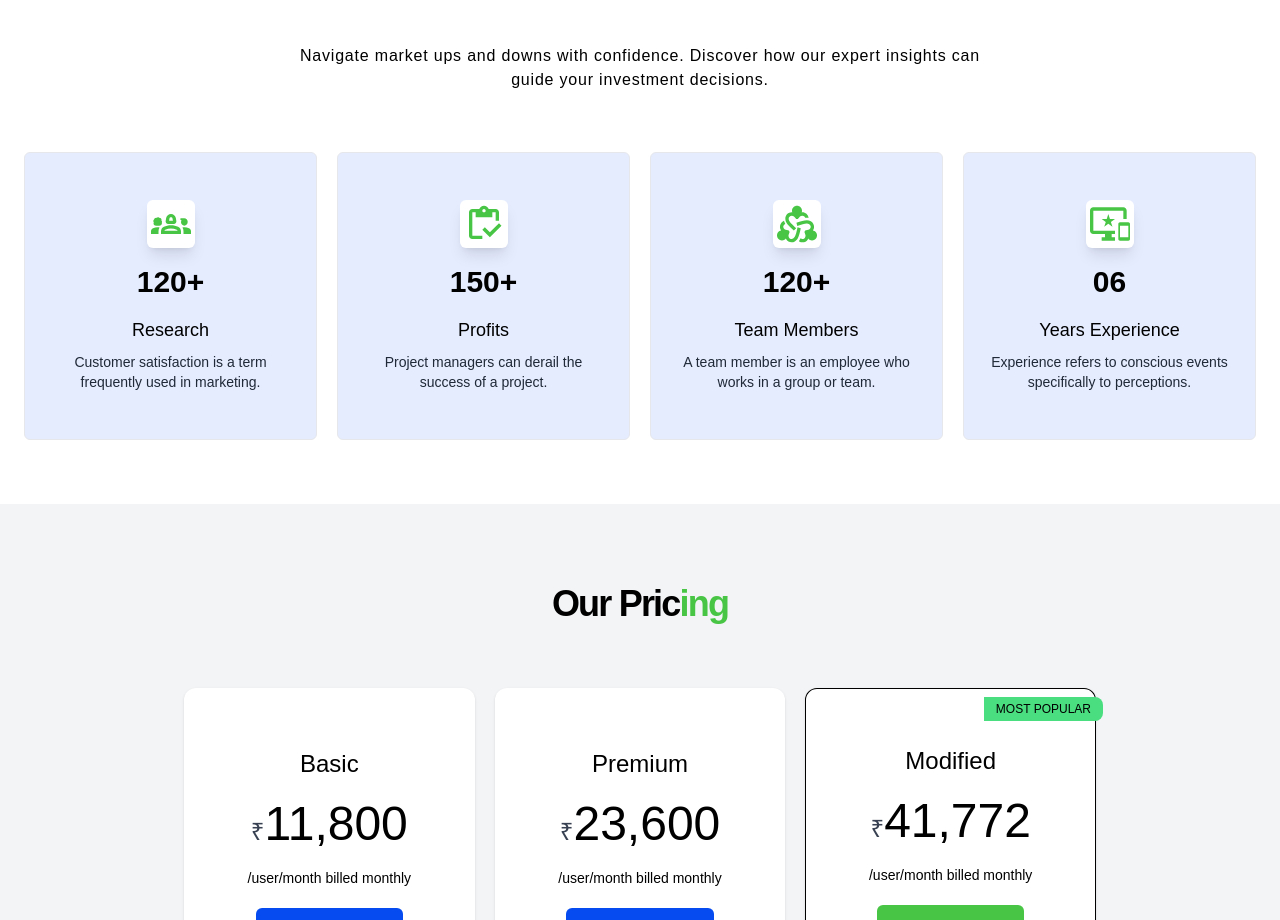
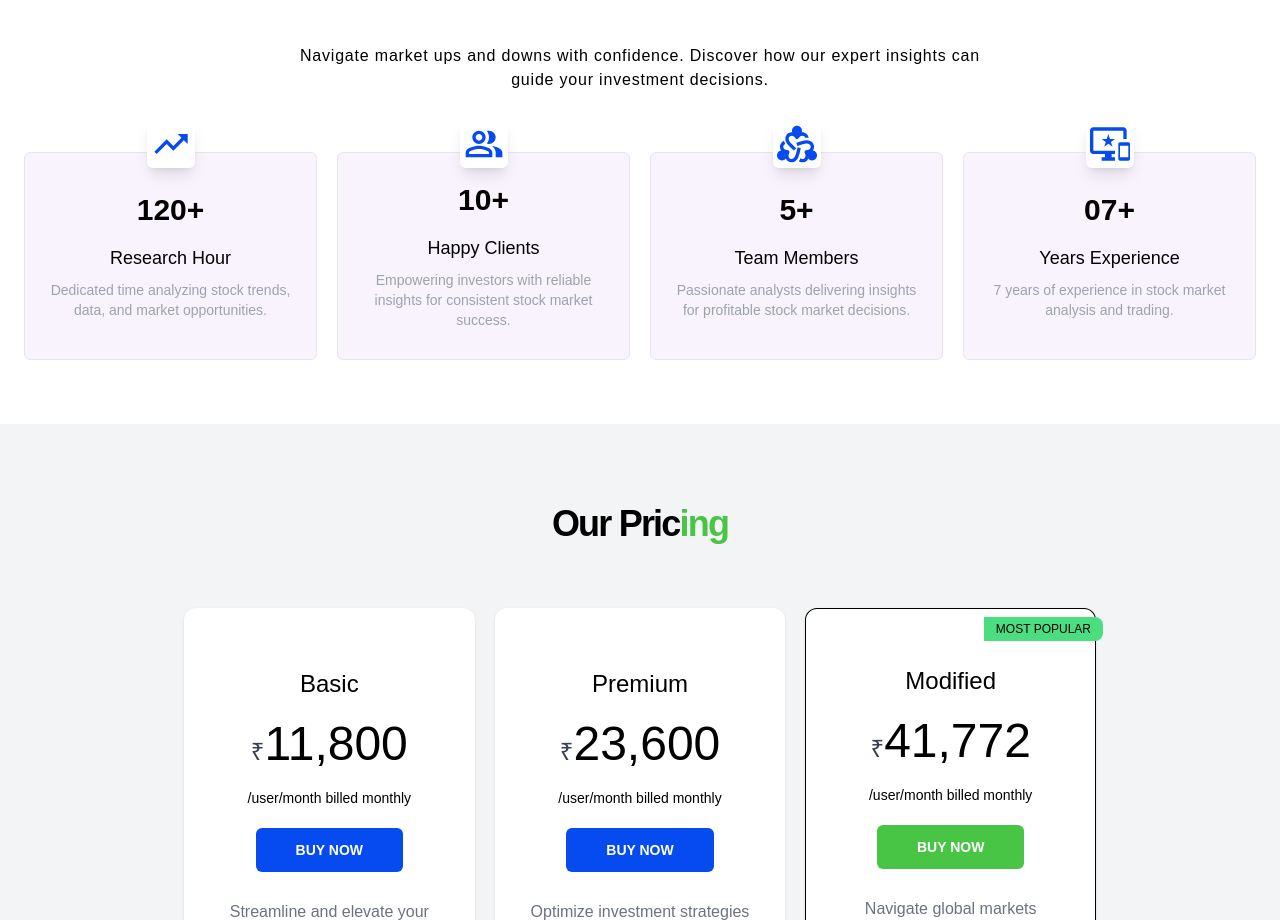
Before and after one commit to Coader-Sasmi/stoxxon, a Next.js app: page / in a window 1280 px wide. Shown: the part 900-1820 px from the top of the page. Built offline with nearby package versions, Linux system fonts and the light colour scheme.

Commit message:
about section done

```diff
--- a/src/app/components/About.tsx
+++ b/src/app/components/About.tsx
@@ -1,56 +1,57 @@
 "use client";
 import {
   Diversity2Outlined,
-  Groups2Outlined,
   ImportantDevicesOutlined,
-  InventoryOutlined,
+  PeopleAltOutlined,
+  TrendingUp,
 } from "@mui/icons-material";
 
 const aboutUs_Arr = [
   {
     _id: "1",
     icon: (
-      <Groups2Outlined className="!text-secondary !text-5xl !bg-white !p-1 !rounded-md !shadow-lg" />
+      <TrendingUp className="!text-primary !text-5xl !bg-white !p-1 !rounded-md !shadow-lg" />
     ),
     count: "120+",
-    title: "Research",
+    title: "Research Hour",
     description:
-      "Customer satisfaction is a term frequently used in marketing.",
+      "Dedicated time analyzing stock trends, data, and market opportunities.",
   },
   {
     _id: "2",
     icon: (
-      <InventoryOutlined className="!text-secondary !text-5xl !bg-white !p-1 !rounded-md !shadow-lg" />
+      <PeopleAltOutlined className="!text-primary !text-5xl !bg-white !p-1 !rounded-md !shadow-lg" />
     ),
-    count: "150+",
-    title: "Profits",
-    description: "Project managers can derail the success of a project. ",
+    count: "10+",
+    title: "Happy Clients",
+    description:
+      "Empowering investors with reliable insights for consistent stock market success.",
   },
   {
     _id: "3",
     icon: (
-      <Diversity2Outlined className="!text-secondary !text-5xl !bg-white !p-1 !rounded-md !shadow-lg" />
+      <Diversity2Outlined className="!text-primary !text-5xl !bg-white !p-1 !rounded-md !shadow-lg" />
     ),
-    count: "120+",
+    count: "5+",
     title: "Team Members",
-    description: "A team member is an employee who works in a group or team.",
+    description:
+      "Passionate analysts delivering insights for profitable stock market decisions.",
   },
   {
     _id: "4",
     icon: (
-      <ImportantDevicesOutlined className="!text-secondary !text-5xl !bg-white !p-1 !rounded-md !shadow-lg" />
+      <ImportantDevicesOutlined className="!text-primary !text-5xl !bg-white !p-1 !rounded-md !shadow-lg" />
     ),
-    count: "06",
+    count: "07+",
     title: "Years Experience",
-    description:
-      "Experience refers to conscious events specifically to perceptions.",
+    description: "7 years of experience in stock market analysis and trading.",
   },
 ];
 
-const About = () => {
+export default function About() {
   return (
     <section
-      className="main-container  md:py-16 py-8 w-full scroll-mt-12"
+      className="main-container md:py-16 py-8 w-full scroll-mt-12"
       id="about"
     >
       <div className="flex flex-col md:gap-10 gap-5 justify-center items-center w-full">
@@ -64,13 +65,13 @@ const About = () => {
           guide your investment decisions.
         </p>
 
-        <div className="grid lg:grid-cols-4 md:grid-cols-3 gap-5 grid-cols-2 place-items-center mt-5 w-full">
+        <div className=" grid lg:grid-cols-4 md:grid-cols-3 gap-5 grid-cols-2 place-items-center mt-5 w-full">
           {aboutUs_Arr.map((item) => (
             <div
               key={item._id}
-              className="flex flex-col md:gap-4 gap-2 md:h-64 lg:h-72 justify-center items-center border common-transition cursor-default hover:shadow-[rgba(0,_0,_0,_0.24)_0px_3px_8px] p-5 rounded-md text-center bg-primary/10"
+              className="relative flex flex-col md:gap-4 gap-2 md:h-52 justify-center items-center border common-transition cursor-default hover:shadow-[rgba(0,_0,_0,_0.24)_0px_3px_8px] p-5 rounded-md text-center bg-purple-700/5"
             >
-              <p>{item.icon}</p>
+              <p className="absolute -translate-y-28">{item.icon}</p>
 
               <h5 className="md:text-3xl text-xl font-semibold">
                 {item.count}
@@ -79,7 +80,7 @@ const About = () => {
                 <h6 className="md:font-medium text-sm md:text-lg">
                   {item.title}
                 </h6>
-                <p className="text-gray-800 text-sm md:block hidden">
+                <p className="text-gray-400 text-sm md:block hidden">
                   {item.description}
                 </p>
               </div>
@@ -89,6 +90,4 @@ const About = () => {
       </div>
     </section>
   );
-};
-
-export default About;
+}
```
